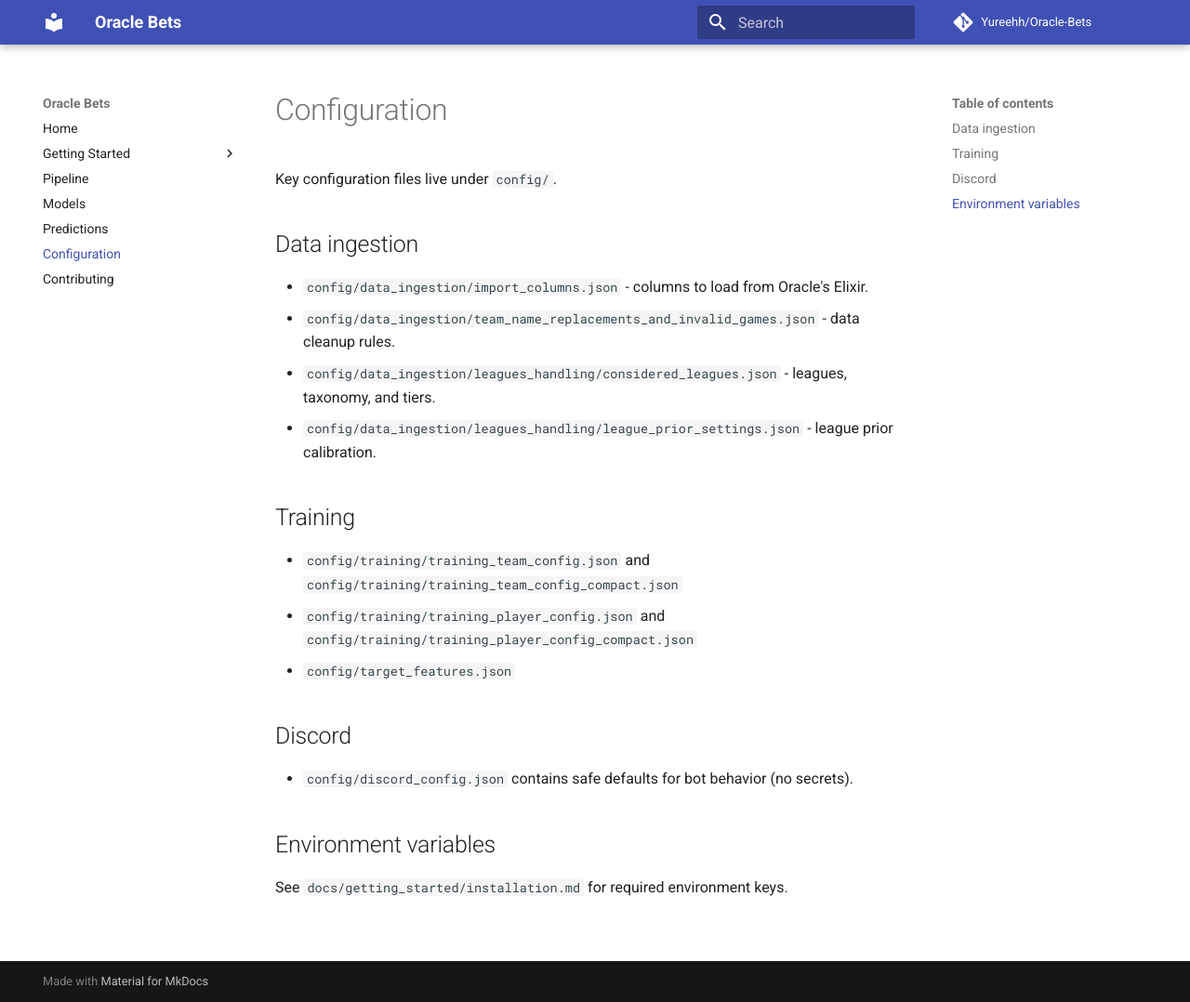
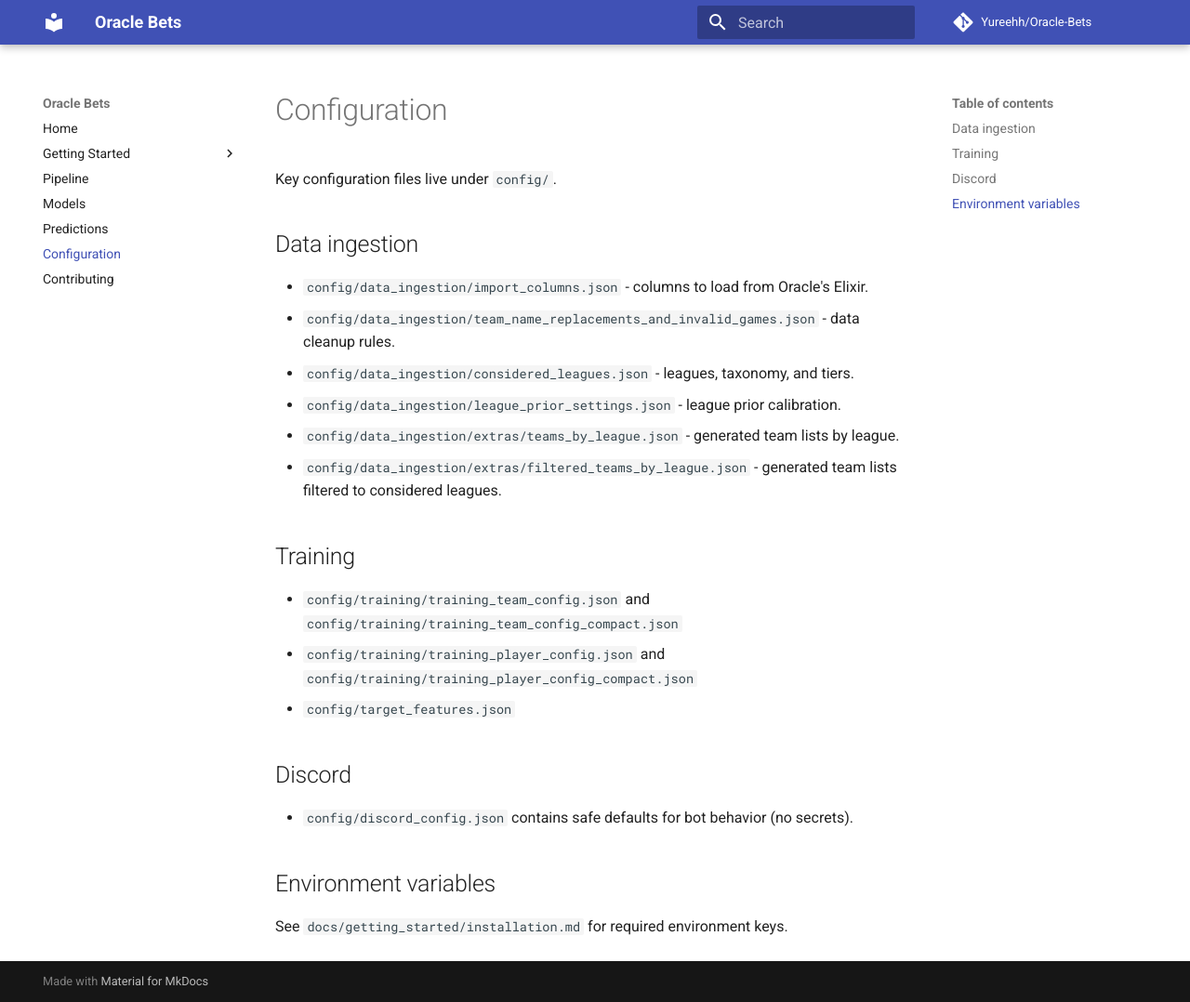
Before and after one commit to Yureehh/Oracle-Bets, an MkDocs documentation site: the page built from docs/configuration.md, in a window 1280 px wide and 1078 px high. Shown: the whole window at 93% size. Built offline with MkDocs 1.6.1 and Material for MkDocs 9.7.7, drawn with Linux system fonts in a browser that asks for light colours; comment, search, counter and statistics services are not loaded.

Commit message:
imported league update

```diff
--- a/docs/configuration.md
+++ b/docs/configuration.md
@@ -6,8 +6,10 @@ Key configuration files live under `config/`.
 
 - `config/data_ingestion/import_columns.json` - columns to load from Oracle's Elixir.
 - `config/data_ingestion/team_name_replacements_and_invalid_games.json` - data cleanup rules.
-- `config/data_ingestion/leagues_handling/considered_leagues.json` - leagues, taxonomy, and tiers.
-- `config/data_ingestion/leagues_handling/league_prior_settings.json` - league prior calibration.
+- `config/data_ingestion/considered_leagues.json` - leagues, taxonomy, and tiers.
+- `config/data_ingestion/league_prior_settings.json` - league prior calibration.
+- `config/data_ingestion/extras/teams_by_league.json` - generated team lists by league.
+- `config/data_ingestion/extras/filtered_teams_by_league.json` - generated team lists filtered to considered leagues.
 
 ## Training
 
```
Also changed, not shown: docs/pipeline.md (+1 -1 lines), 11 other files.
